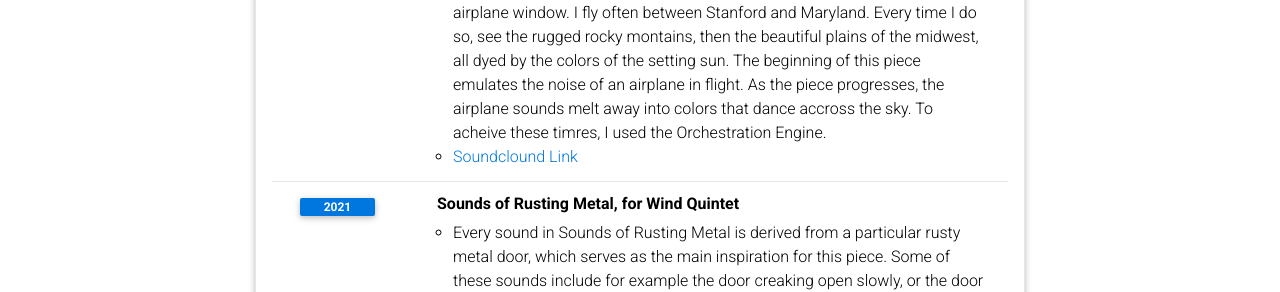
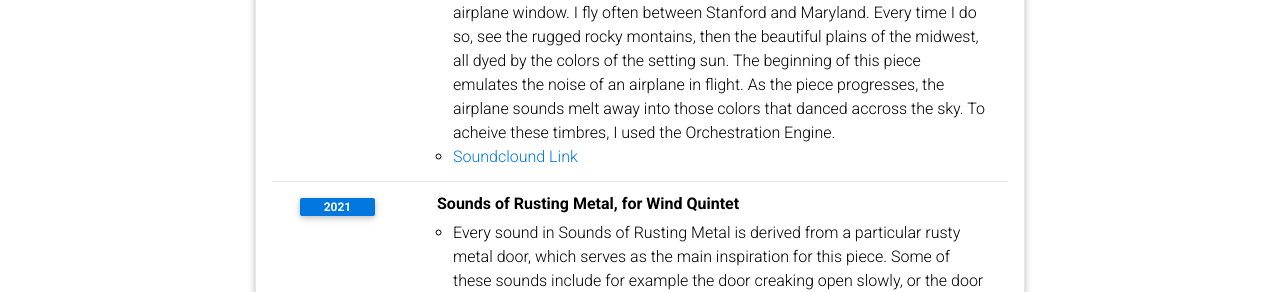
Before and after one commit to kevin20841/kevin20841.github.io, a Jekyll site: the page built from _pages/music.md, in a window 1280 px wide and 900 px high. Shown: the part 350-642 px from the top of the window. Built offline with Jekyll 4.4.1, drawn with Linux system fonts in a browser that asks for light colours; comment, search, counter and statistics services are not loaded; a style sheet for code colours, icons or effects is not loaded; some of the changed text lies outside the part shown.

Commit message:
Update music.yml

```diff
--- a/_data/music.yml
+++ b/_data/music.yml
@@ -4,7 +4,7 @@
     - title: Looking Out the Airplane Window, for Clarinet Quartet
       year: 2022
       items:
-        - As the title suggests, piece was inspired by the view when looking out an airplane window. I fly often between Stanford and Maryland. Every time I do so, see the rugged rocky montains, then the beautiful plains of the midwest, all dyed by the colors of the setting sun. The beginning of this piece emulates the noise of an airplane in flight. As the piece progresses, the airplane sounds melt away into colors that dance accross the sky. To acheive these timres, I used the Orchestration Engine.
+        - As the title suggests, piece was inspired by the view when looking out an airplane window. I fly often between Stanford and Maryland. Every time I do so, see the rugged rocky montains, then the beautiful plains of the midwest, all dyed by the colors of the setting sun. The beginning of this piece emulates the noise of an airplane in flight. As the piece progresses, the airplane sounds melt away into those colors that danced accross the sky. To acheive these timbres, I used the Orchestration Engine.
         - <a href="https://soundcloud.com/kevin-su-54400854/looking-outside-the-airplane-window" target="_blank">Soundclound Link</a>
     - title: Sounds of Rusting Metal, for Wind Quintet
       year: 2021
```
